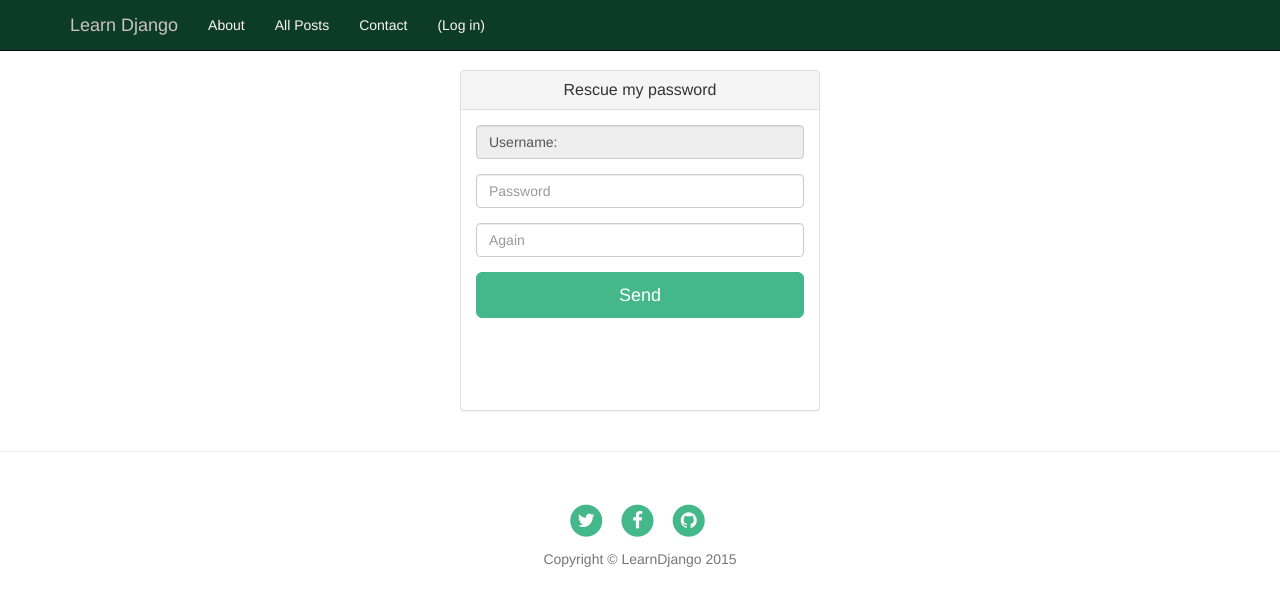
After one commit to marcio704/learn_django, a Django app: template blog/templates/blog/registration/rescue_password.html in a window 1280 px wide. The commit adds this page. Shown: the top 606 px of the page. Run offline with Django 3.2, Linux system fonts and the light colour scheme; the template is opened without the code that fills it, so the values that code supplies are empty; parts of the project's set-up code (start-up, migrations or seed data) failed here and were passed over; some libraries are stand-ins or nearby versions.

Commit message:
Included token on changing password feature

```diff
--- a/blog/models.py
+++ b/blog/models.py
@@ -59,3 +59,9 @@ class Contact(models.Model):
 
 	def __str__(self):
 		return self.name
+
+class TokenPassword(models.Model):
+	user = models.ForeignKey(User)
+	value = models.CharField(max_length=20)
+	is_used = models.BooleanField(default=False)
+	used_at = models.DateTimeField('date creation',blank=True, null=True)
--- a/blog/secret_settings.py
+++ b/blog/secret_settings.py
@@ -1,5 +1,5 @@
 #[email]
-SERVER_EMAIL = 'seu_email@gmail.com'
-SERVER_EMAIL_PASS = 'suasenha'
+SERVER_EMAIL = 'marcioacsantiago@gmail.com'
+SERVER_EMAIL_PASS = 'mgderune2k'
 EMAIL_HOST_SMTP = 'smtp.gmail.com:587'
-CLIENT_EMAIL = 'seu_email@yahoo.com.br'
+CLIENT_EMAIL = 'marcio704@yahoo.com.br'
--- a/blog/static/blog/js/clean-blog.js
+++ b/blog/static/blog/js/clean-blog.js
@@ -249,6 +249,72 @@ $(function () {
             },
             complete: function(){
               $('#loading-image').hide();
+            }
+        });
+        event.preventDefault();
+      }
+  });
+});
+
+// Rescue Password Form Script
+$(function () {
+  $('form[name="rescue-password-form"]').find('input').not('[type=submit]').jqBootstrapValidation({
+    preventSubmit: true,
+    submitError: function($form, event, errors) {
+        // additional error messages or events
+    },
+    submitSuccess: function($form, event) {
+        // event.preventDefault(); // prevent default submit behaviour
+        // get values from FORM
+        var user_id = $("#rescue-password-user").val();
+        var token = $("#rescue-password-token").val();
+        var password_1 = $("#rescue-password-1").val();
+        var password_2 = $("#rescue-password-2").val();
+
+        $.ajax({
+            url: "rescue_password",
+            type: "POST",
+            data: {
+              user_id: user_id,
+              token: token,
+              password_1: password_1,
+              password_2: password_2
+            },
+            cache: false,
+            success: function() {
+                // Success message
+                var msg = gettext("Your password has been successfully changed!");
+                $('#rescue-password-success').html("<div class='alert alert-success'>");
+                $('#rescue-password-success > .alert-success').html("<button type='button' class='close' data-dismiss='alert' aria-hidden='true'>&times;")
+                    .append("</button>");
+                $('#rescue-password-success > .alert-success')
+                    .append("<strong>" + msg);
+                $('#rescue-password-success > .alert-success')
+                    .append('</div>');
+
+                //clear all fields
+                $('#rescue-password-form').trigger("reset");
+            },
+            error: function(request, status, error) {
+                var errorMsg = gettext("Sorry, it seems that our server is not responding. Please try again later!");
+                if (request.responseText) {
+                  switch(request.responseText) {
+                    case 'missing_information':
+                      errorMsg = gettext('There are informations missing, you can not change your password');
+                      $('#rescue-password-form').trigger("reset");
+                      break;
+                    case 'wrong_password_confirmation':
+                      errorMsg = gettext('Password confirmation is wrong');
+                      $("#rescue-password-2").focus();
+                      break;
+                  }
+                }
+                // Fail message
+                $('#rescue-password-success').html("<div class='alert alert-danger'>");
+                $('#rescue-password-success > .alert-danger').html("<button type='button' class='close' data-dismiss='alert' aria-hidden='true'>&times;")
+                    .append("</button>");
+                $('#rescue-password-success > .alert-danger').append("<strong>" + errorMsg);
+                $('#rescue-password-success > .alert-danger').append('</div>');
             }
         });
         event.preventDefault();
--- a/blog/templates/blog/registration/forgot_password.html
+++ b/blog/templates/blog/registration/forgot_password.html
@@ -12,7 +12,7 @@
 	                    <div class="panel-heading">
 	                        <h3 class="panel-title"> {% trans 'Forgot my password' %} </h3>
 	                    </div>
-	                    <div class="panel-body" id="forgot-password-form" style="height: 215px; overflow-y: hidden">
+	                    <div class="panel-body" style="height: 215px; overflow-y: hidden">
 	                        <form name="forgot-password-form" id="forgot-password-form" novalidate>
 	                            <fieldset>
 	                                <div class="form-group">
--- /dev/null
+++ b/blog/templates/blog/registration/rescue_password.html
@@ -0,0 +1,51 @@
+{% extends "blog/templates/master.html" %}
+{% load i18n %}
+
+<!-- Page Content -->
+{% block body %}
+	{% if invalid_token %}
+		<center><strong>{% trans 'This token does not exist or was already used.' %}</strong></center>
+	{% else %}
+		<div class="container">
+		    <div class="row">
+		        <center>
+		            <div class="col-md-4 col-md-offset-4">
+		                <div class="login-panel panel panel-default">
+		                    <div class="panel-heading">
+		                        <h3 class="panel-title"> {% trans 'Rescue my password' %} </h3>
+		                    </div>
+		                    <div class="panel-body" style="height: 300px; overflow-y: hide">
+		                        <form name="rescue-password-form" id="rescue-password-form" novalidate>
+		                            <fieldset>
+		                                <div class="form-group">
+		                                	<input type="text" class="form-control" value="{% trans 'Username' %}: {{ token_user.username }}" id="rescue-password-username" name="rescue-password-username" readonly>
+		                                    <p class="help-block text-danger"></p>
+		                                </div>
+		                                <div class="form-group">
+		                                    <input type="password" class="form-control" placeholder="{% trans 'Password' %}" id="rescue-password-1" name="rescue-password-1" required data-validation-required-message="{% trans 'Please enter your new password' %}">
+		                                    <p class="help-block text-danger"></p>
+		                                </div>
+		                                <div class="form-group">
+		                                    <input type="password" class="form-control" placeholder="{% trans 'Again' %}" id="rescue-password-2" name="rescue-password-2" required data-validation-required-message="{% trans 'Please enter your new password again' %}">
+		                                    <p class="help-block text-danger"></p>
+		                                </div>
+		                                <div class="form-group">
+		                                    <input type="text" class="form-control" value="{{ token.value }}" id="rescue-password-token" name="rescue-password-token" style="display: none">
+		                                    <input type="text" class="form-control" value="{{ token_user.id }}" id="rescue-password-user" name="rescue-password-user" style="display: none">
+		                                </div>
+
+		                                <!-- Change this to a button or input when using this as a form -->
+		                                <button type="submit" class="btn btn-lg btn-primary btn-block"> {% trans "Send" %} </button>
+		                            </fieldset>
+		                            <br />
+		                        </form>
+		                        <!--</form>-->
+		                        <div id="rescue-password-success"></div>
+		                    </div>
+		                </div>
+		            </div>
+		        </center>
+		    </div>
+		</div>
+	{% endif %}
+{% endblock %}
--- a/blog/urls.py
+++ b/blog/urls.py
@@ -16,6 +16,7 @@ urlpatterns = [
     url(r'^logout', views.logout, name='logout'),
     url(r'^forgot_password', views.forgot_password, name='forgot_password'),
     url(r'^(?P<category_id>[0-9]+)/posts_by_category', views.posts_by_category, name='posts_by_category'),
+    url(r'^rescue_password', views.rescue_password, name='rescue_password'),
 ]
 
 """
```
Also changed, not shown: blog/views.py (+40 -9 lines), blog/migrations/0019_tokenpassword.py (added), blog/migrations/0020_auto_20150610_2220.py (added), locale/pt_BR/LC_MESSAGES/django.po, locale/pt_BR/LC_MESSAGES/djangojs.po, 2 other files.
